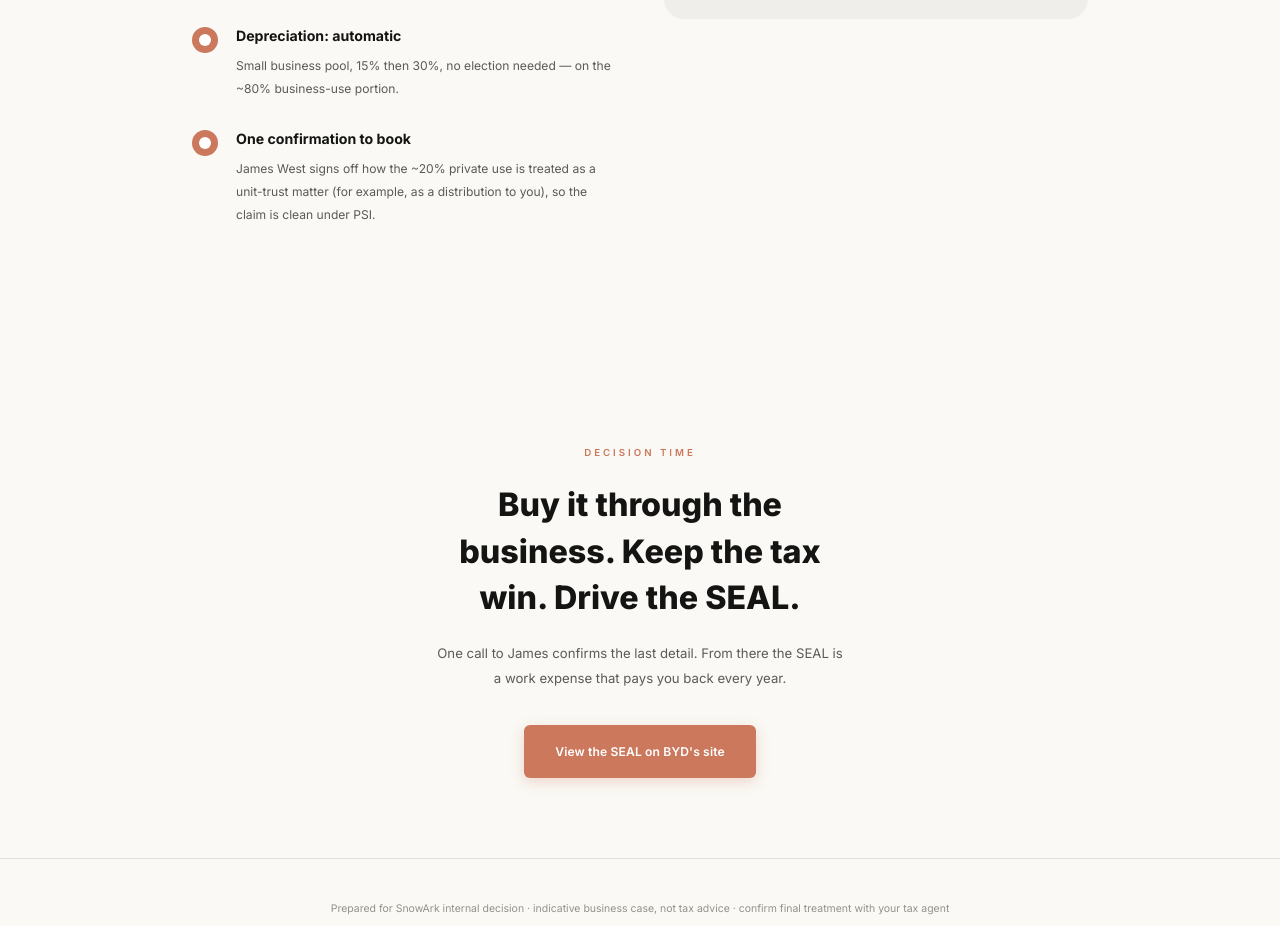
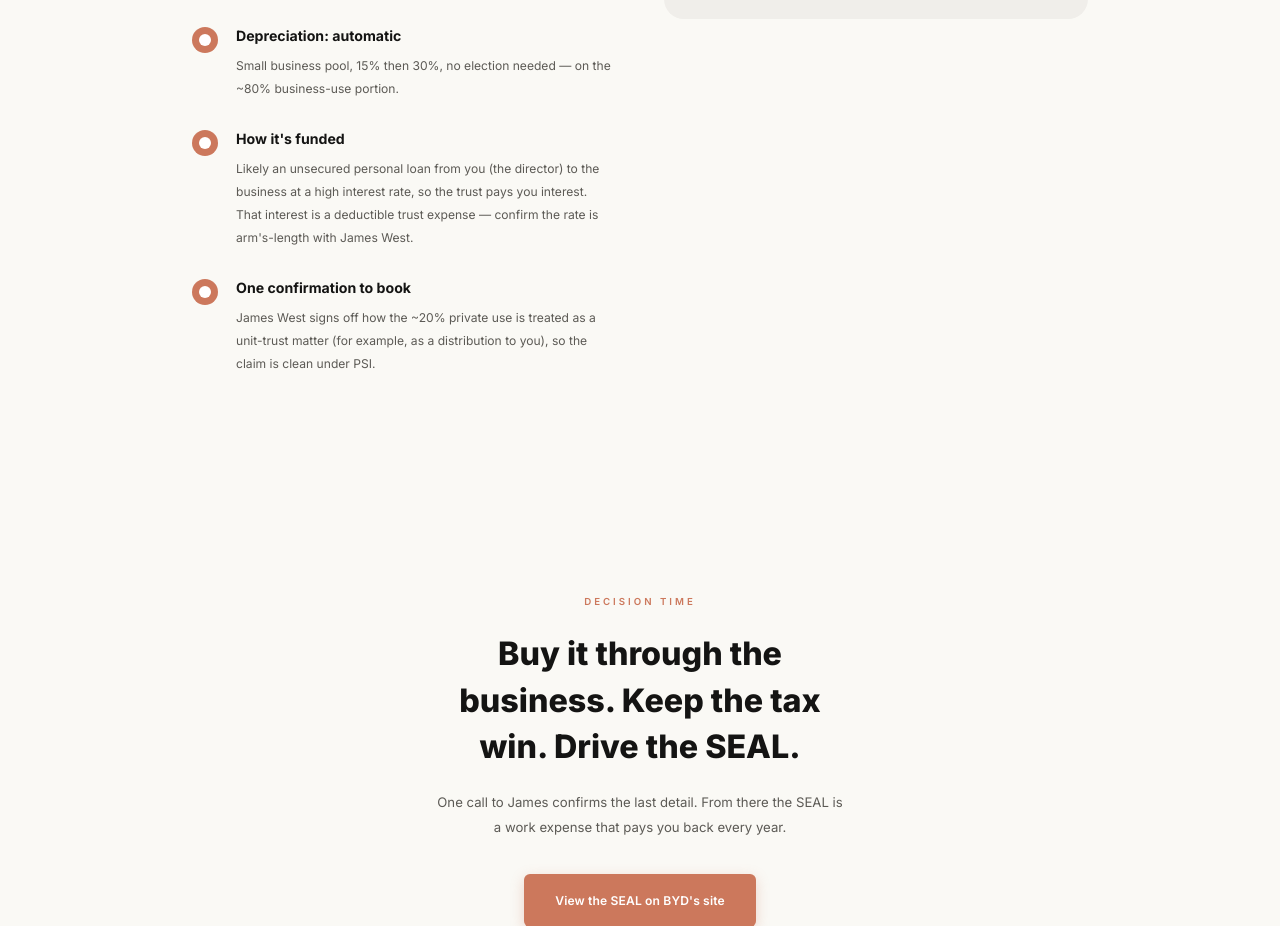
Before and after one commit to gary-the-ai-2026/seal-business-case, a plain HTML site: page index.html in a window 1280 px wide. Shown: the part 6200-7126 px from the top of the page. Drawn offline with nearby package versions, Linux system fonts and the light colour scheme.

Commit message:
Add funding assumption: unsecured director personal loan to business at high interest, deductible to trust

```diff
--- a/index.html
+++ b/index.html
@@ -482,6 +482,13 @@ footer p+p{margin-top:8px;}
         <div class="assume-row">
           <div class="mark"></div>
           <div>
+            <h4>How it's funded</h4>
+            <p>Likely an unsecured personal loan from you (the director) to the business at a high interest rate, so the trust pays you interest. That interest is a deductible trust expense — confirm the rate is arm's-length with James West.</p>
+          </div>
+        </div>
+        <div class="assume-row">
+          <div class="mark"></div>
+          <div>
             <h4>One confirmation to book</h4>
             <p>James West signs off how the ~20% private use is treated as a unit-trust matter (for example, as a distribution to you), so the claim is clean under PSI.</p>
           </div>
```
